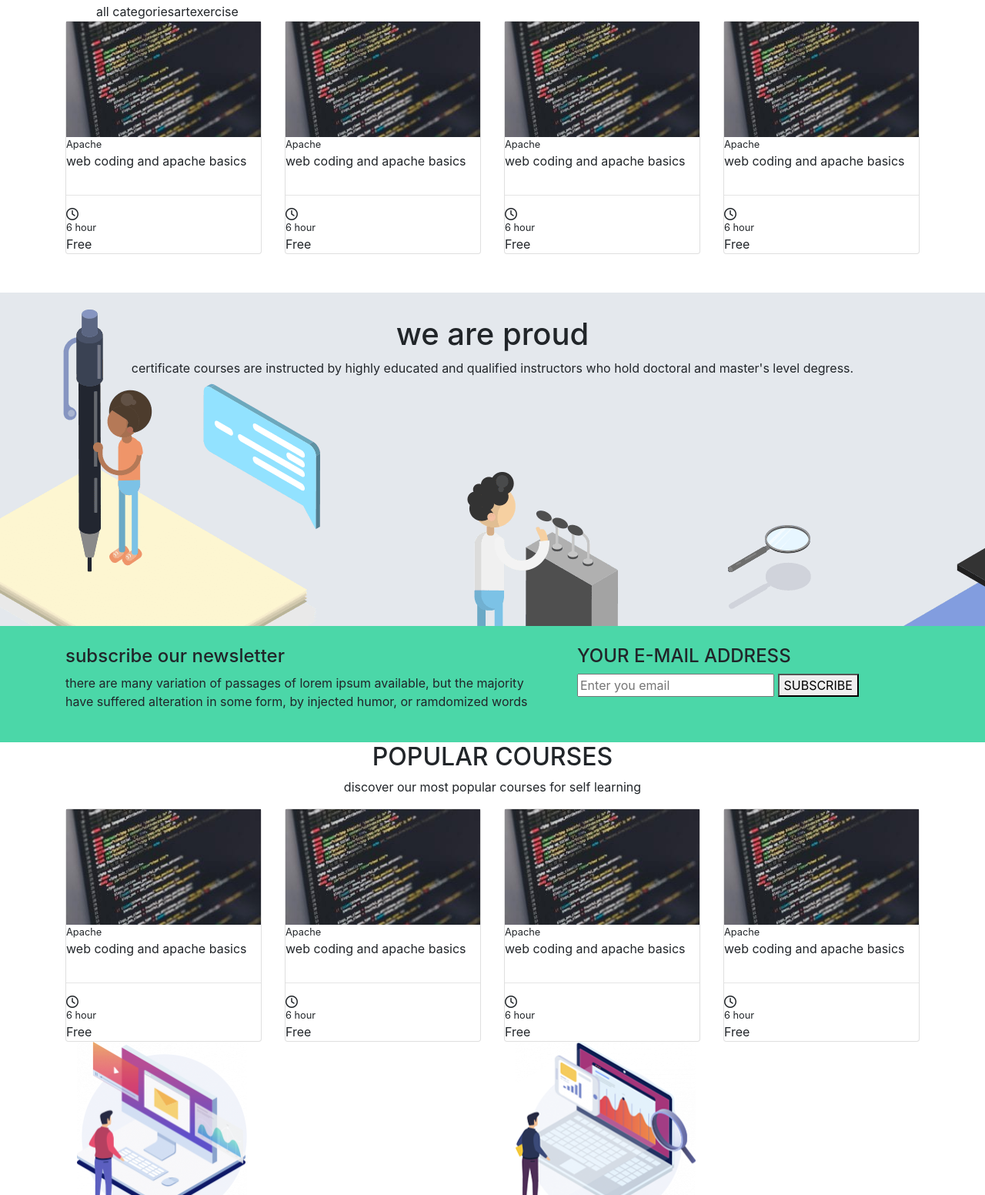
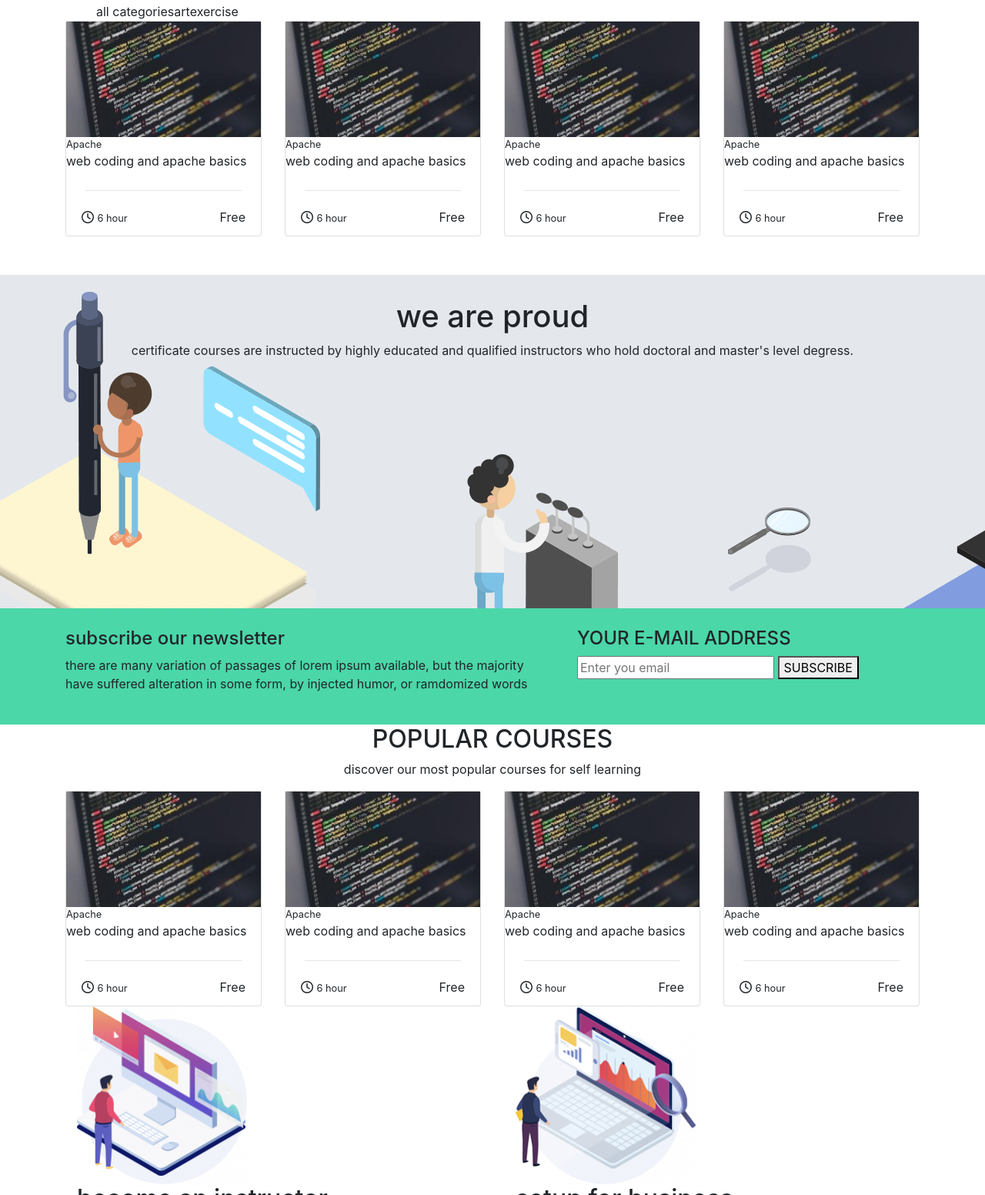
Before and after one commit to marcoC93/proj-html-vuejs, a plain HTML site: page index.html in a window 1280 px wide. Shown: the part 2025-3577 px from the top of the page at 77% size. Drawn offline with nearby package versions, Linux system fonts and the light colour scheme.

Commit message:
sistemazione stile card corsi

```diff
--- a/css/style.css
+++ b/css/style.css
@@ -76,10 +76,20 @@ ul {
     padding: 10px;
     width: 100% ;
 }
-
+/*  Sezione recent courses */
 #recent-courses {
     padding: 50px;
 }
+.card-footer {
+    border: none;
+    background: transparent;
+
+}
+.card hr {
+    width: 80%;
+    margin: 10px auto ;
+}
+/* /Sezione recent courses */
 #we-proud {
     padding-top: 30px;
     height: 433px;
--- a/index.html
+++ b/index.html
@@ -232,11 +232,13 @@
                                     </small>
                                     <p>web coding and apache basics</p>
                                     <hr>
+                                    <div class="card-footer">
                                         <i class="far fa-clock"></i>
                                         <small>6 hour</small>
-                                    <span class="float-left text-capitalize">
+                                        <span class="float-right text-capitalize">
                                             free
                                         </span>
+                                    </div>
                                 </div>
                             </div>
                             <div class="col-md-3 col-xs-12">
@@ -247,11 +249,13 @@
                                     </small>
                                     <p>web coding and apache basics</p>
                                     <hr>
+                                    <div class="card-footer">
                                         <i class="far fa-clock"></i>
                                         <small>6 hour</small>
-                                    <span class="float-left text-capitalize">
+                                        <span class="float-right text-capitalize">
                                             free
                                         </span>
+                                    </div>
                                 </div>
                             </div>
                             <div class="col-md-3 col-xs-12">
@@ -262,11 +266,13 @@
                                     </small>
                                     <p>web coding and apache basics</p>
                                     <hr>
+                                    <div class="card-footer">
                                         <i class="far fa-clock"></i>
                                         <small>6 hour</small>
-                                    <span class="float-left text-capitalize">
+                                        <span class="float-right text-capitalize">
                                             free
                                         </span>
+                                    </div>
                                 </div>
                             </div>
                             <div class="col-md-3 col-xs-12">
@@ -277,11 +283,13 @@
                                     </small>
                                     <p>web coding and apache basics</p>
                                     <hr>
+                                    <div class="card-footer">
                                         <i class="far fa-clock"></i>
                                         <small>6 hour</small>
-                                    <span class="float-left text-capitalize">
+                                        <span class="float-right text-capitalize">
                                             free
                                         </span>
+                                    </div>
                                 </div>
                             </div>
                             <section>
@@ -348,11 +356,13 @@
                                     </small>
                                     <p>web coding and apache basics</p>
                                     <hr>
+                                    <div class="card-footer">
                                         <i class="far fa-clock"></i>
                                         <small>6 hour</small>
-                                    <span class="float-left text-capitalize">
+                                        <span class="float-right text-capitalize">
                                             free
                                         </span>
+                                    </div>
                                 </div>
                             </div>
                             <div class="col-md-3 col-xs-12">
@@ -363,11 +373,13 @@
                                     </small>
                                     <p>web coding and apache basics</p>
                                     <hr>
+                                    <div class="card-footer">
                                         <i class="far fa-clock"></i>
                                         <small>6 hour</small>
-                                    <span class="float-left text-capitalize">
+                                        <span class="float-right text-capitalize">
                                             free
                                         </span>
+                                    </div>
                                 </div>
                             </div>
                             <div class="col-md-3 col-xs-12">
@@ -378,11 +390,13 @@
                                     </small>
                                     <p>web coding and apache basics</p>
                                     <hr>
+                                    <div class="card-footer">
                                         <i class="far fa-clock"></i>
                                         <small>6 hour</small>
-                                    <span class="float-left text-capitalize">
+                                        <span class="float-right text-capitalize">
                                             free
                                         </span>
+                                    </div>
                                 </div>
                             </div>
                             <div class="col-md-3 col-xs-12">
@@ -393,11 +407,13 @@
                                     </small>
                                     <p>web coding and apache basics</p>
                                     <hr>
+                                    <div class="card-footer">
                                         <i class="far fa-clock"></i>
                                         <small>6 hour</small>
-                                    <span class="float-left text-capitalize">
+                                        <span class="float-right text-capitalize">
                                             free
                                         </span>
+                                    </div>
                                 </div>
                             </div>
                         </div>
```
Lines whose indentation alone changed are shown as unchanged.
